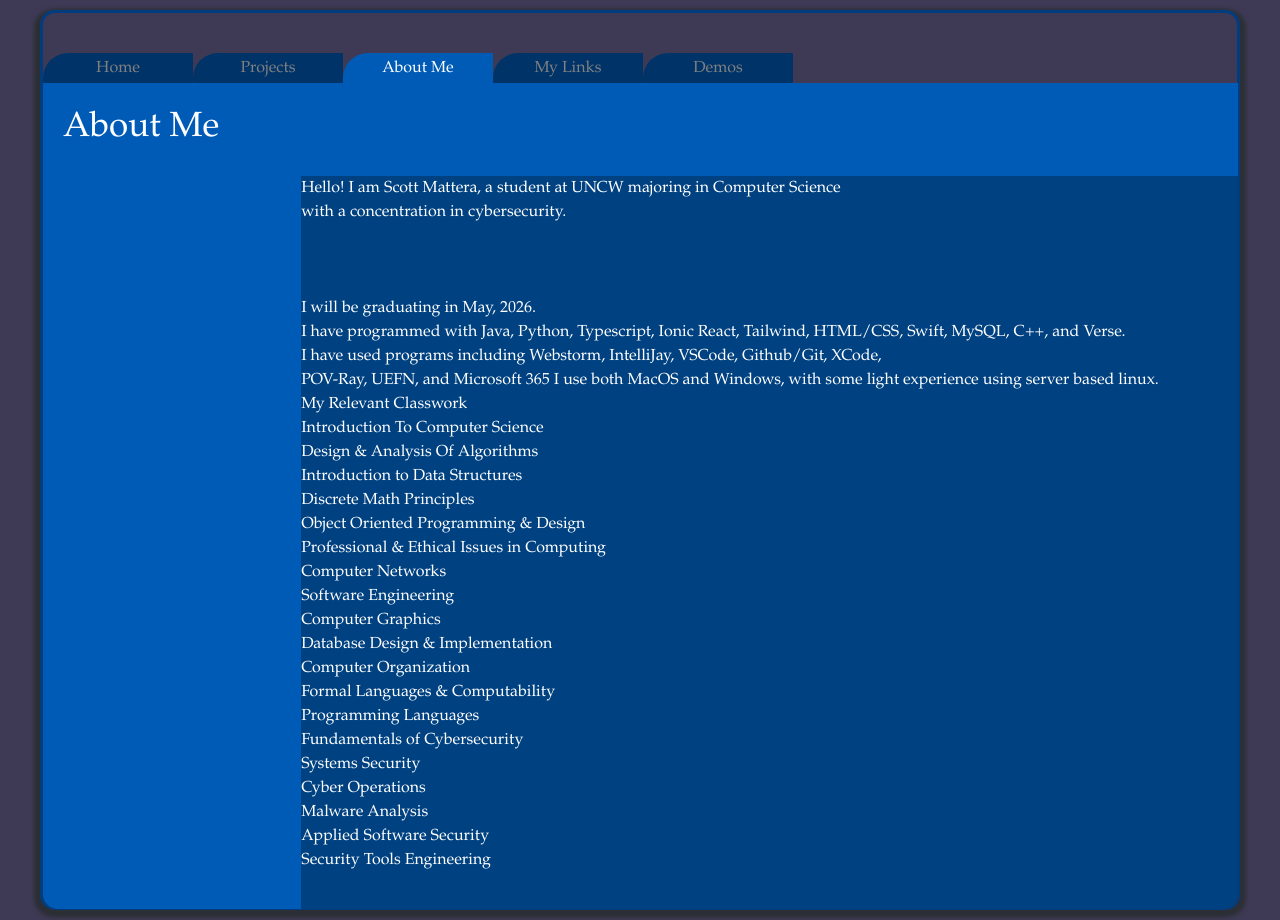
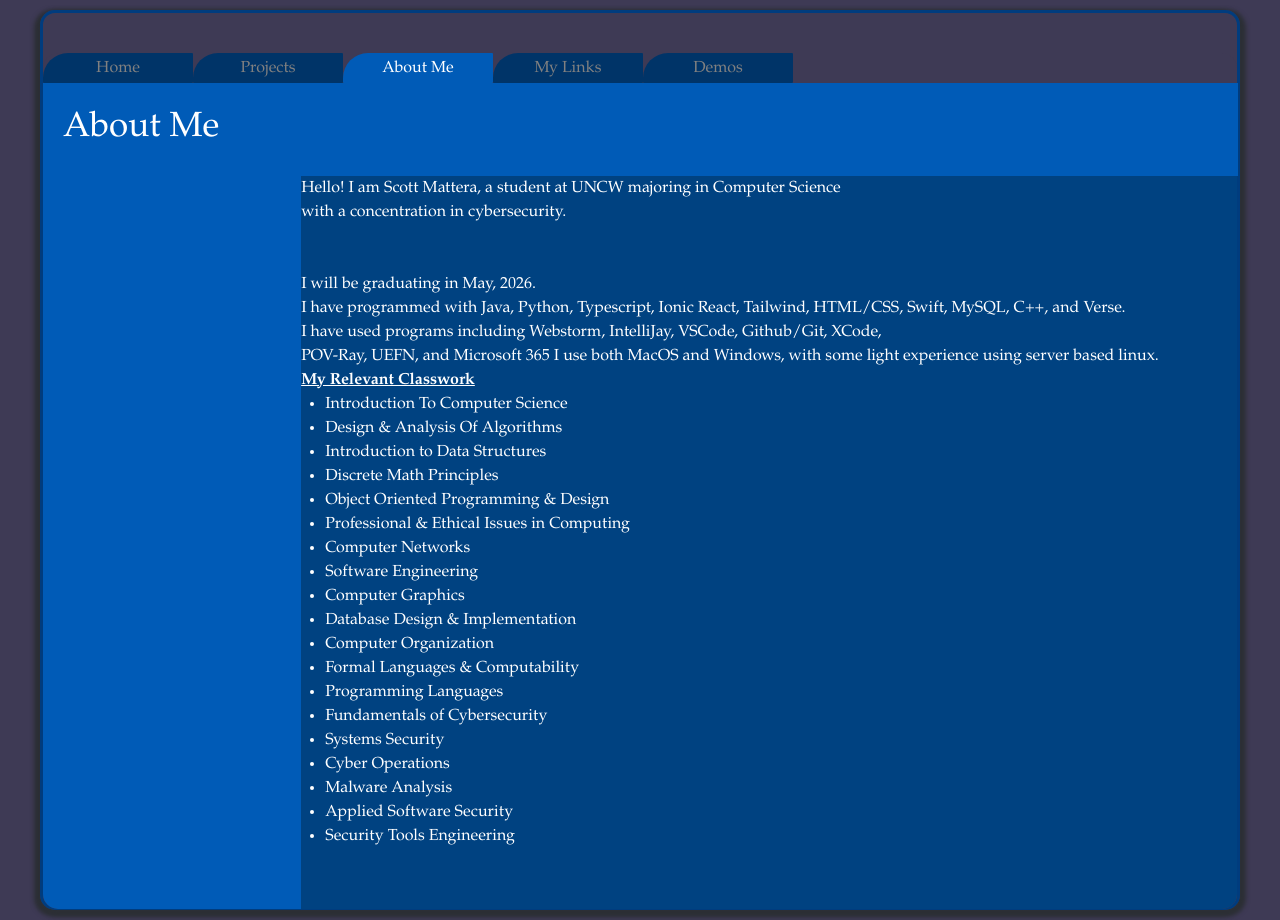
Before and after one commit to scottm213/scottmattera.net, a SvelteKit app: page /about in a window 1280 px wide. Built offline with nearby package versions, Linux system fonts and the light colour scheme.

Commit message:
update about me

```diff
--- a/src/routes/about/+page.svelte
+++ b/src/routes/about/+page.svelte
@@ -12,14 +12,14 @@
     <div class = "square"> </div>
     <div class = "otherSquare bg-[#004281]  ">
         <p>Hello! I am Scott Mattera, a student at UNCW majoring in Computer Science <br> with a
-            concentration in cybersecurity.</p> <br> <br> <br>
+            concentration in cybersecurity.</p> <br> <br>
         <p>I will be graduating in May, 2026. <br>
         I have programmed with Java, Python, Typescript, Ionic React, Tailwind, HTML/CSS, Swift, MySQL, C++, and Verse. <br>
         I have used programs including Webstorm, IntelliJay, VSCode, Github/Git, XCode, <br>
         POV-Ray, UEFN, and Microsoft 365
         I use both MacOS and Windows, with some light experience using server based linux.</p>
-        <h3>My Relevant Classwork</h3>
-        <ul>
+        <h2 class="underline font-bold">My Relevant Classwork</h2>
+        <ul class="list-disc pl-6">
             <li>Introduction To Computer Science</li>
             <li>Design & Analysis Of Algorithms</li>
             <li>Introduction to Data Structures</li>
--- a/src/routes/demos/+page.svelte
+++ b/src/routes/demos/+page.svelte
@@ -8,7 +8,7 @@
 <div class="test">
 <Tabs/>
 <header> <h2>Demos</h2> </header>
-<div class="flex w-dvw h-[80dvh] border-solid border-[#005bb7] border-8 content-center justify-center">
+<div class="flex w-[1195px] h-[733px] rounded-b-[15px] border-solid border-[#005bb7] border-8 content-center justify-center">
     <a href="/museum" class="hover:underline font-bold h-8 "> UNDER CONSTRUCTION</a>
 
 </div>
```
